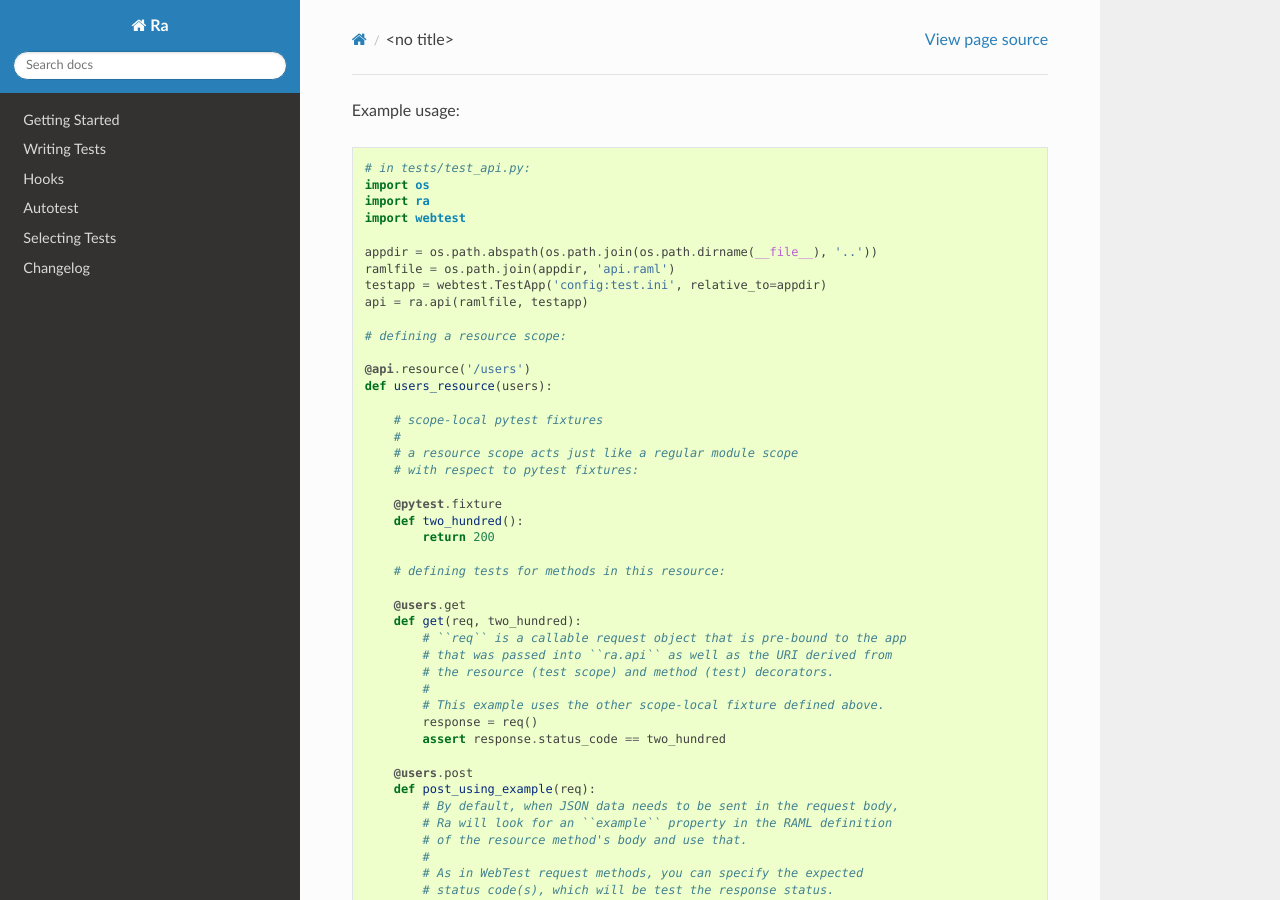
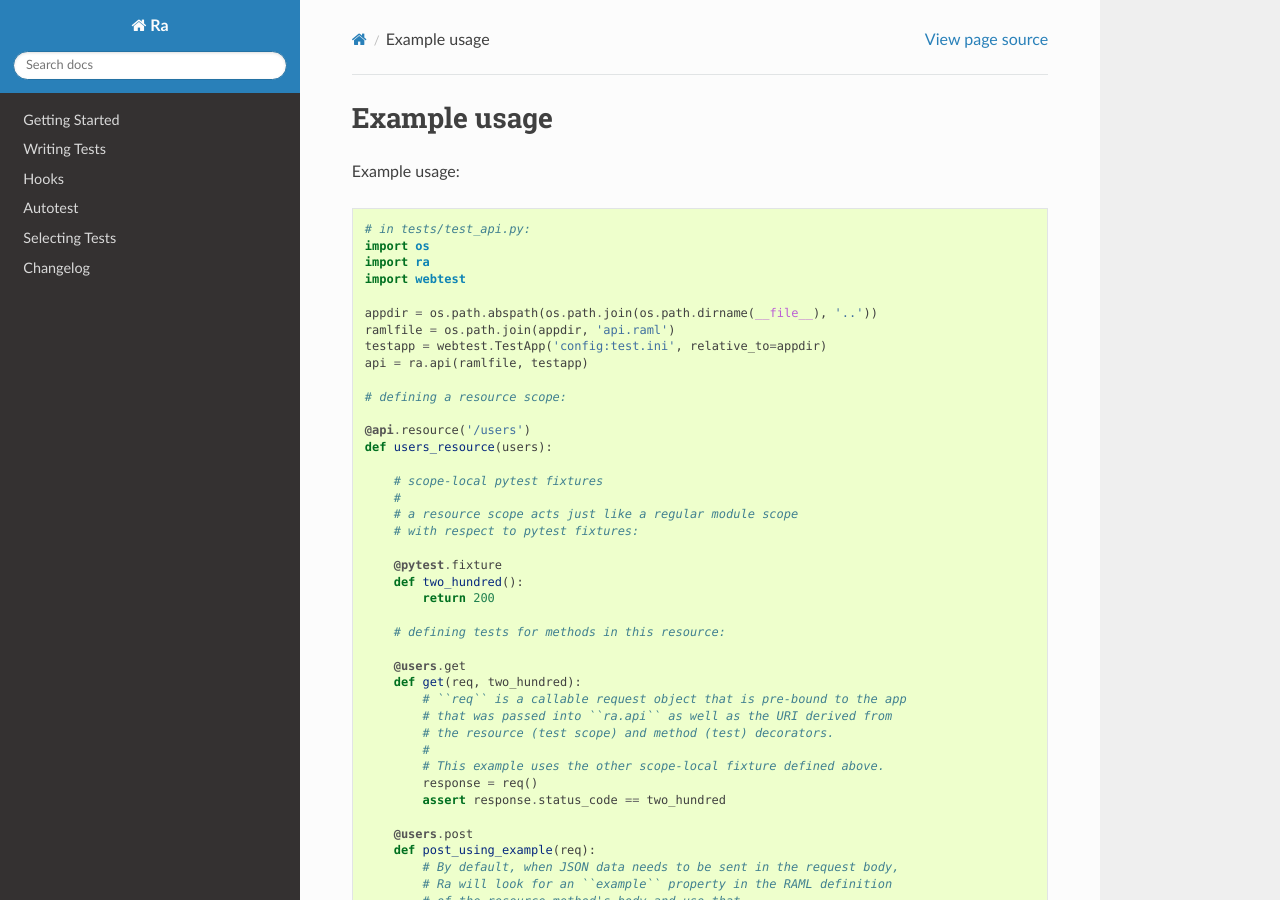
Before and after one commit to ramses-tech/ra, a Sphinx documentation site: the page built from docs/source/usage.rst, in a window 1280 px wide and 900 px high. Built offline with Sphinx 7.4.7 and the Read the Docs theme 2.0.0, drawn with Linux system fonts in a browser that asks for light colours.

Commit message:
Fix docs. Add wrapt to requirements

```diff
--- a/docs/source/changelog.rst
+++ b/docs/source/changelog.rst
@@ -1,2 +1,5 @@
 Changelog
 =========
+
+* :release:`0.0.1 <2015-09-02>`
+* :feature:`-` Foo
--- a/docs/source/conf.py
+++ b/docs/source/conf.py
@@ -31,7 +31,7 @@
 # ones.
 extensions = [
     'sphinx.ext.autodoc',
-    'sphinxcontrib.fulltoc',
+    # 'sphinxcontrib.fulltoc',
     'releases'
 ]
 
--- a/docs/source/usage.rst
+++ b/docs/source/usage.rst
@@ -1,3 +1,6 @@
+Example usage
+=============
+
 Example usage::
 
     # in tests/test_api.py:
--- a/requirements.txt
+++ b/requirements.txt
@@ -4,5 +4,6 @@
 pytest
 pytest-cov
 pytest-mock
+wrapt
 
 -e .
```
Also changed, not shown: 1 other file.
